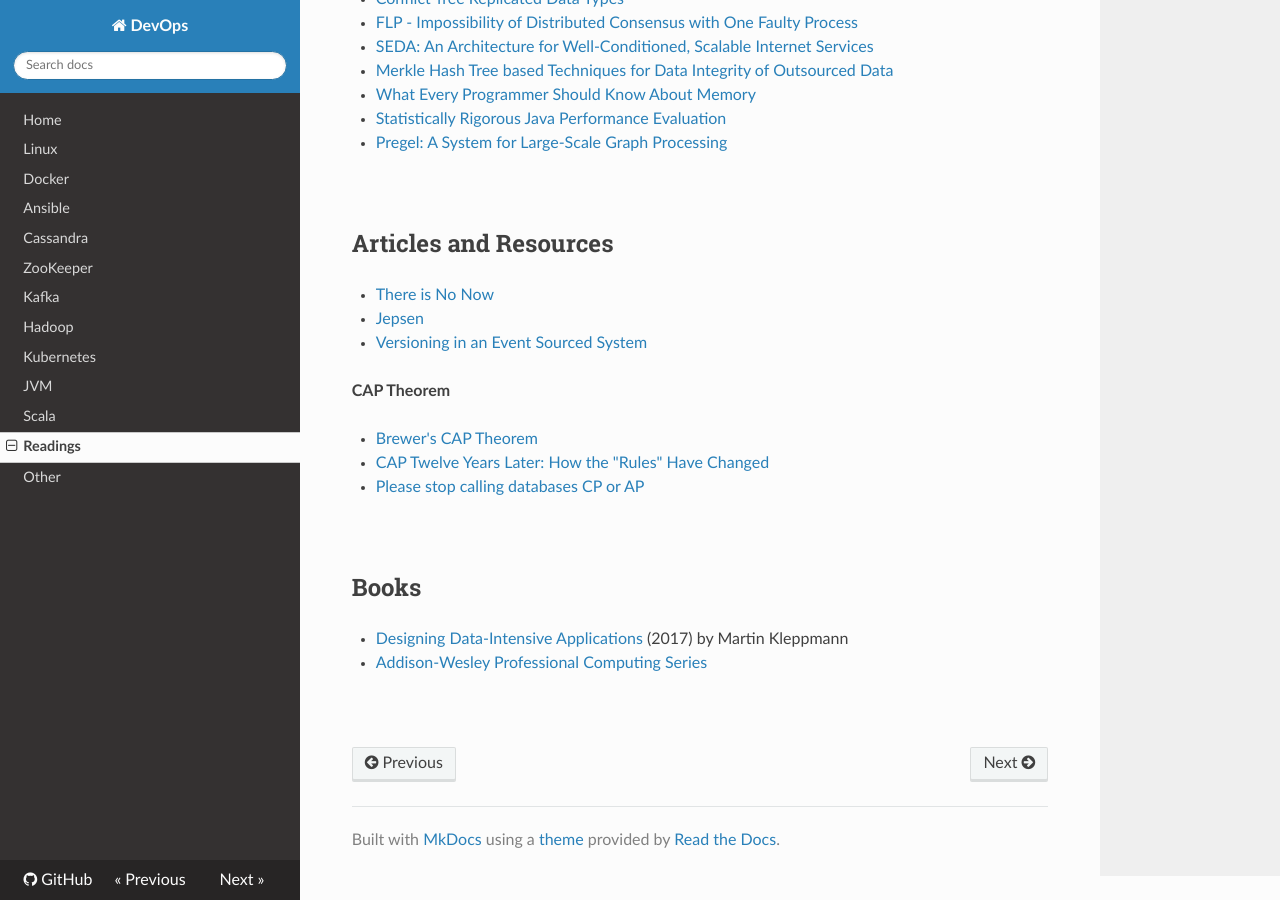
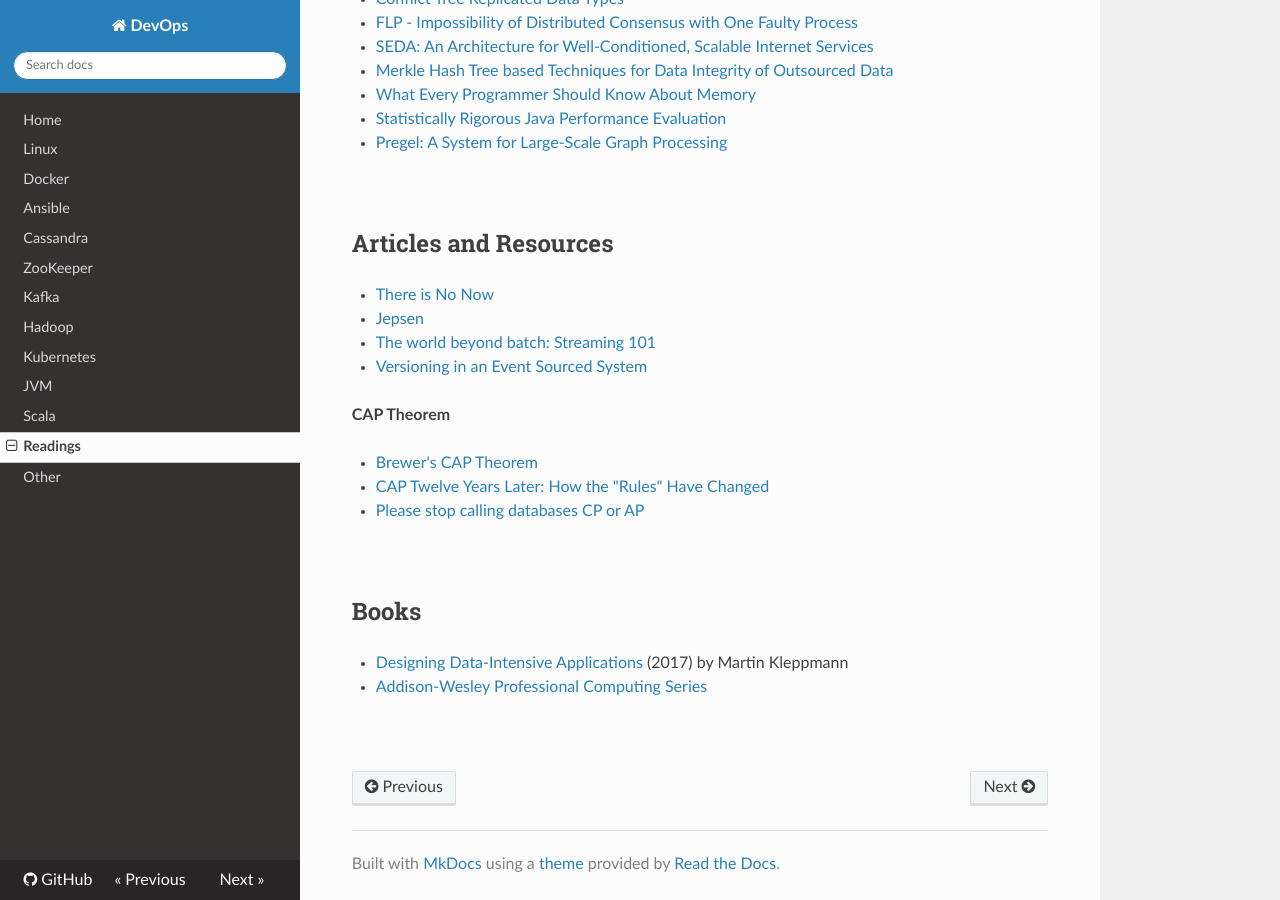
Before and after one commit to niqdev/devops, an MkDocs documentation site: the page built from docs/readings.md, in a window 1280 px wide and 900 px high, scrolled down 528 px. Built offline with MkDocs 1.6.1, drawn with Linux system fonts in a browser that asks for light colours; nearby versions of some CDN libraries; old or Windows-style settings are respelled for this version of MkDocs.

Commit message:
doc: update readings

```diff
--- a/docs/readings.md
+++ b/docs/readings.md
@@ -52,6 +52,8 @@
 
 * [Jepsen](https://aphyr.com/tags/Jepsen)
 
+* [The world beyond batch: Streaming 101](https://www.oreilly.com/ideas/the-world-beyond-batch-streaming-101)
+
 * [Versioning in an Event Sourced System](https://leanpub.com/esversioning/read)
 
 **CAP Theorem**
```
